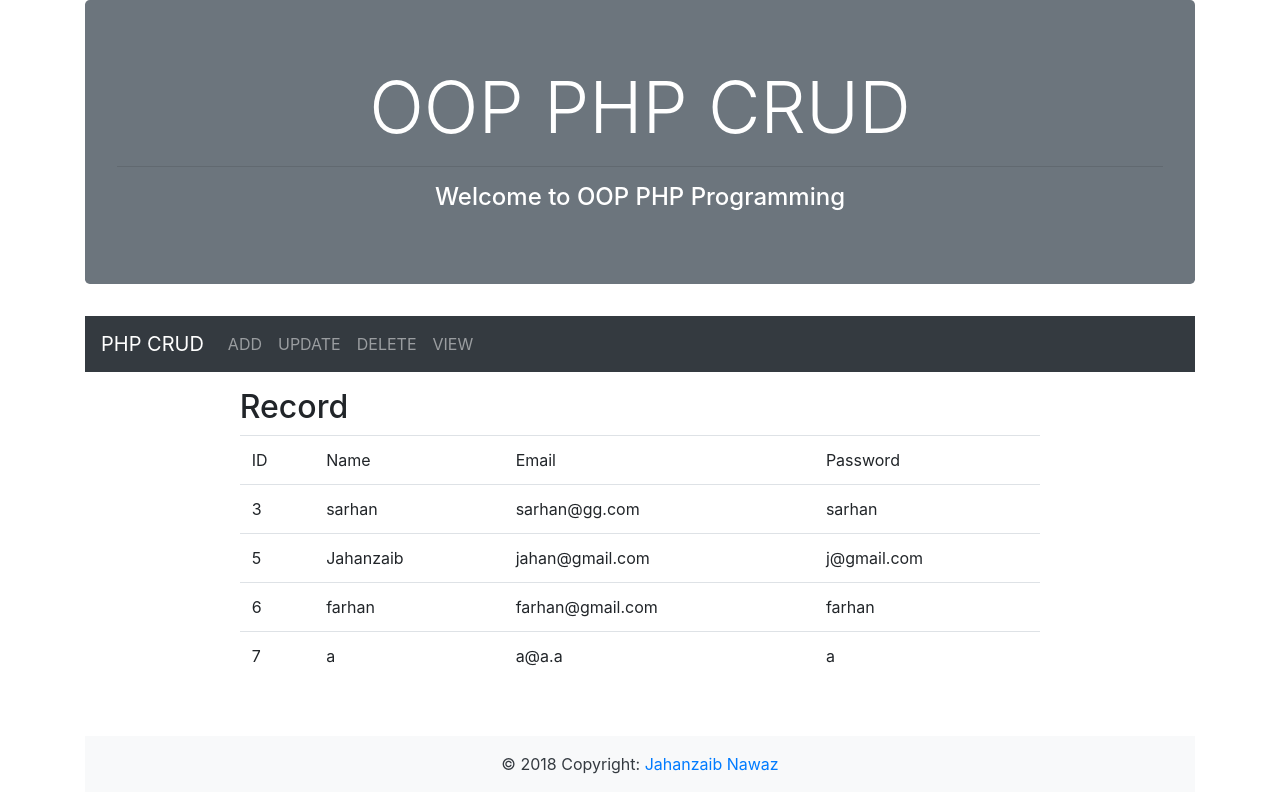
After one commit to JahanzebNawaz/OOP-PHP-CRUD-OPERATION, a PHP site: page / in a window 1280 px wide. The commit adds this page. Run offline with PHP 8.4, Linux system fonts and the light colour scheme; data comes from the database, SQL or seed files in the repository; both versions use the stored data as it was after the commit; some libraries are stand-ins or nearby versions.

Commit message:
Add files via upload

```diff
--- a/con.php
+++ b/con.php
@@ -6,7 +6,7 @@ Class Database{
 public $host =  "localhost";
 public $user = "root";
 public $pswd = "";
-public $db = "bsse";
+public $dbase = "bsse";
 
 
 // Variables
@@ -19,11 +19,63 @@ public function __construct(){
 }
 
 public function connectDB(){
-	$this->conn = new mysqli($this->host, $this->user, $this->pswd, $this->db);
+	$this->conn = new mysqli($this->host, $this->user, $this->pswd, $this->dbase);
 
 	if (!$this->conn) {
 		# code...
 		$this->error = "Connection Failed ". $this->conn->connect_error;
+		return false;
+	}
+}
+
+// Insert data into database
+public function insert($query){
+	$insert_row = $this->conn->query($query) or die($this->conn->error.__LINE__);
+	if ($insert_row) {
+		# code...
+		return $insert_row;
+	} else{
+		return false;
+	}
+
+}
+
+//Select data from Database
+
+public function select($query)
+{
+	$result = $this->conn->query($query) or die( $this->conn->error.__LINE__);
+	if ($result->num_rows >0) {
+		# code...
+		return $result;
+	} else {
+		return false;
+	}
+}
+
+public function delete($query)
+{
+	# code...
+	$delete_row = $this->conn->query($query) or die( $this->conn->error.__LINE__);
+	if ($delete_row) {
+		# code...
+		return $delete_row;
+	} else {
+		return false;
+	}
+}
+
+
+// Update
+
+public function update($query)
+{
+	# code...
+	$update_row = $this->conn->query($query) or die( $this->conn->error.__LINE__);
+	if ($update_row) {
+		# code...
+		return $update_row;
+	} else {
 		return false;
 	}
 }
--- /dev/null
+++ b/footer.php
@@ -0,0 +1,16 @@
+
+<!-- Footer -->
+<footer class="page-footer font-small bg-light text-dark mt-4">
+
+  <!-- Copyright -->
+  <div class="footer-copyright text-center py-3">© 2018 Copyright:
+    <a href="mailto:jahanzaib.ch9996@gmail.com"> Jahanzaib Nawaz</a>
+  </div>
+  <!-- Copyright -->
+
+</footer>
+<!-- Footer -->
+</section>
+
+</body>
+</html>
--- /dev/null
+++ b/header.php
@@ -0,0 +1,49 @@
+
+<!DOCTYPE html>
+<html>
+<head>
+	<title>OOP CRUD OPERATION</title>
+	  <meta charset="utf-8">
+	  <meta name="viewport" content="width=device-width, initial-scale=1">
+	  <link rel="stylesheet" href="https://maxcdn.bootstrapcdn.com/bootstrap/4.2.1/css/bootstrap.min.css">
+	  <script src="https://ajax.googleapis.com/ajax/libs/jquery/3.3.1/jquery.min.js"></script>
+	  <script src="https://cdnjs.cloudflare.com/ajax/libs/popper.js/1.14.6/umd/popper.min.js"></script>
+	  <script src="https://maxcdn.bootstrapcdn.com/bootstrap/4.2.1/js/bootstrap.min.js"></script>
+</head>
+<body>
+<section class="container">
+	<div class="jumbotron bg-secondary text-center text-white">
+		<h2 class=" display-3">OOP PHP CRUD</h2>
+		<hr>
+		<h4>Welcome to OOP PHP Programming</h4>
+	</div>
+
+	<!-- Navigation -->
+	<nav class="navbar navbar-expand-md bg-dark navbar-dark">
+	  <!-- Brand -->
+	  <a class="navbar-brand" href="index.php">PHP CRUD</a>
+
+	  <!-- Toggler/collapsibe Button -->
+	  <button class="navbar-toggler" type="button" data-toggle="collapse" data-target="#collapsibleNavbar">
+	    <span class="navbar-toggler-icon"></span>
+	  </button>
+
+	  <!-- Navbar links -->
+	  <div class="collapse navbar-collapse" id="collapsibleNavbar">
+	    <ul class="navbar-nav">
+	      <li class="nav-item">
+	        <a class="nav-link" href="add.php">ADD</a>
+	      </li>
+	      <li class="nav-item">
+	        <a class="nav-link" href="update.php">UPDATE</a>
+	      </li>
+	      <li class="nav-item">
+	        <a class="nav-link" href="delete.php">DELETE</a>
+	      </li>
+	      <li class="nav-item">
+	        <a class="nav-link" href="view.php">VIEW</a>
+	      </li>
+	    </ul>
+	  </div>
+	</nav>
+	<!--  -->
--- /dev/null
+++ b/index.php
@@ -0,0 +1,64 @@
+<?php include_once 'header.php'; ?>
+
+<?php
+session_start();
+if (isset($_SESSION['login'])) {
+	# code...
+	echo '<script>window.location.replace("login.php") </script>';
+}
+
+if (isset($_SESSION['logout'])) {
+	# code...
+	echo '<script>window.location.replace("login.php") </script>';
+}
+
+ ?>
+
+<div class="row">
+	<div class="col">
+		<div class="w-75 mx-auto p-3 bg-lights">
+
+			<h2>Record</h2>
+			<form action="" method="post">
+				<table class="table">
+					<thead>
+						<tr>
+							<td>ID</td>
+							<td>Name</td>
+							<td>Email</td>
+							<td>Password</td>
+
+						</tr>
+					</thead>
+					<tbody>
+						<?php
+						include_once 'student.php';
+
+						$std = new Student();
+
+							// Show Records of Students
+							$result = $std->StudentRecord();
+							if ($result) {
+								# code...
+								while ($row = $result->fetch_assoc()) {  ?>
+									<tr>
+										<td><?php echo $row['id']; ?></td>
+									<td><?php echo $row['stdname']; ?></td>
+									<td><?php echo $row['stdemail'];?></td>
+									<td><?php echo $row['stdpass']; ?></td>
+
+								</tr>
+
+									<?php
+								}
+							}
+						?>
+
+					</tbody>
+				</table>
+			</form>
+		</div>
+	</div>
+</div>
+
+<?php include_once 'footer.php'; ?>
--- /dev/null
+++ b/student.php
@@ -0,0 +1,79 @@
+<?php
+
+/**
+ *
+ */
+
+include_once 'con.php';
+
+class Student
+{
+	public $db;
+
+	function __construct()
+	{
+		# code..
+		$this->db = new Database();
+
+	}
+
+	public function insert($n, $e, $p){
+		$query = "INSERT INTO student(stdname, stdemail, stdpass) VALUES('$n','$e','$p') ";
+
+		$result = $this->db -> insert($query);
+
+		if ($result) {
+			# code...
+			return '<div class="alert alert-success"> <b>Data Inserted</b> </div>';
+		} else {
+			return '<div class="alert alert-warning"><b>Data Not Inserted </b> </div>';
+		}
+	}
+
+	// Get Records of Student
+	public function StudentRecord(){
+		$query = "SELECT * FROM student";
+		$result = $this->db->select($query);
+		return $result;
+	}
+
+	// Delete Record of Student
+	public function Delete($id)
+	{
+		$query = "DELETE FROM student WHERE id = '$id'";
+		$result = $this->db->delete($query);
+		if ($result) {
+			# code...
+			return '<div class="alert alert-success"> <b>Data Deleted</b> </div>';
+		} else {
+			return '<div class="alert alert-warning"><b>Data Not Deleted </b> </div>';
+		}
+	}
+
+	// Update Record of Student
+	public function Update($name, $email, $pass, $id)
+	{
+		$query = "UPDATE student SET stdname ='$name', stdemail='$email', stdpass='$pass' WHERE id = '$id'";
+		$result = $this->db->delete($query);
+		if ($result) {
+			# code...
+			return '<div class="alert alert-success"> <b>Data Updated</b> </div>';
+		} else {
+			return '<div class="alert alert-warning"><b>Data Not Updated </b> </div>';
+		}
+	}
+
+
+	// data for update
+	public function getforupdate($id)
+	{
+		# code...
+		$query = "SELECT * FROM student WHERE id = '$id'";
+		$result = $this->db->select($query);
+		return $result;
+	}
+
+
+} //end of class
+
+?>
```
Also changed, not shown: add.php (added, +44 -0 lines), bsse.sql (added, +71 -0 lines), delete.php (added, +61 -0 lines), login.php (added, +93 -0 lines), update.php (added, +72 -0 lines), view.php (added, +53 -0 lines).
